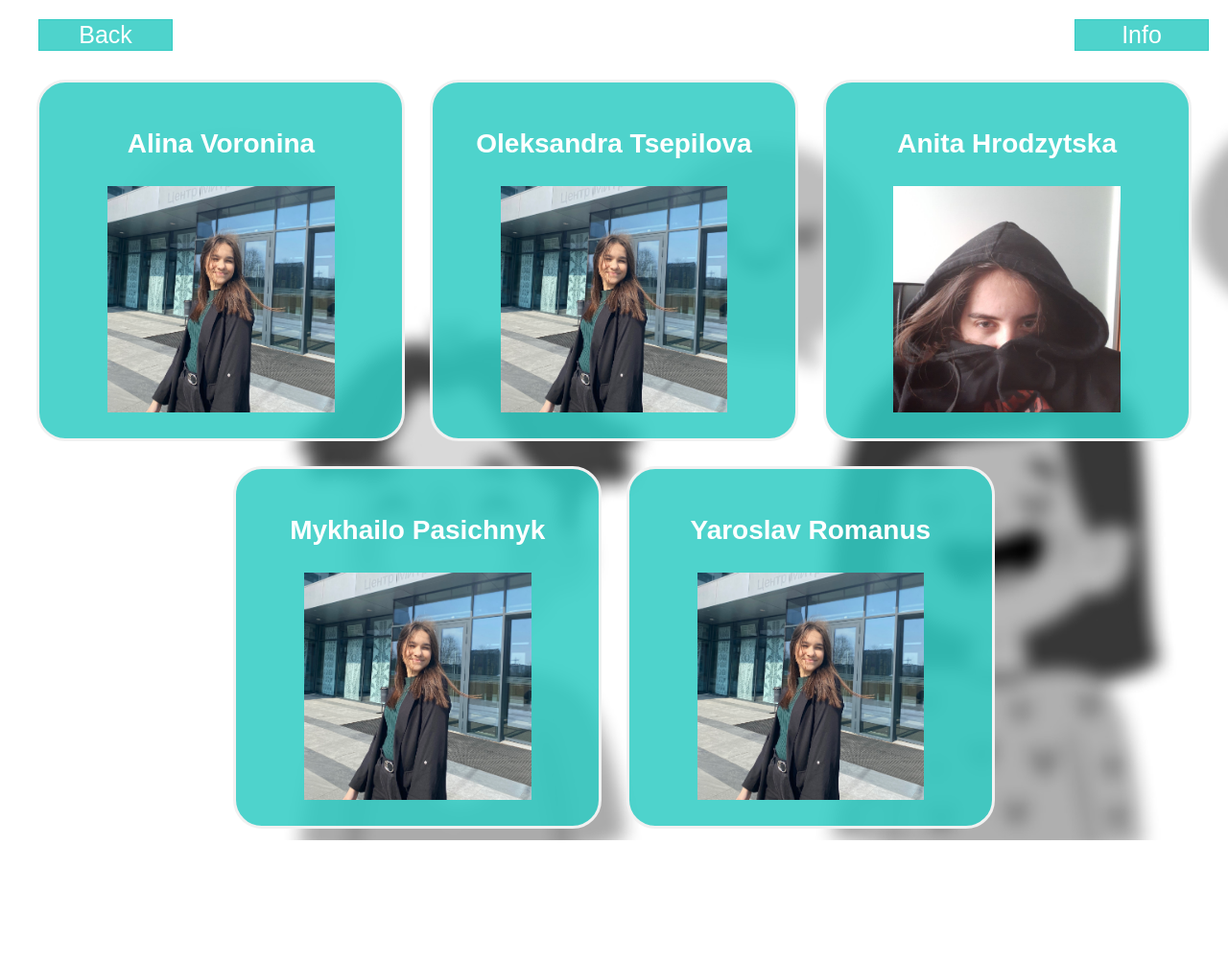
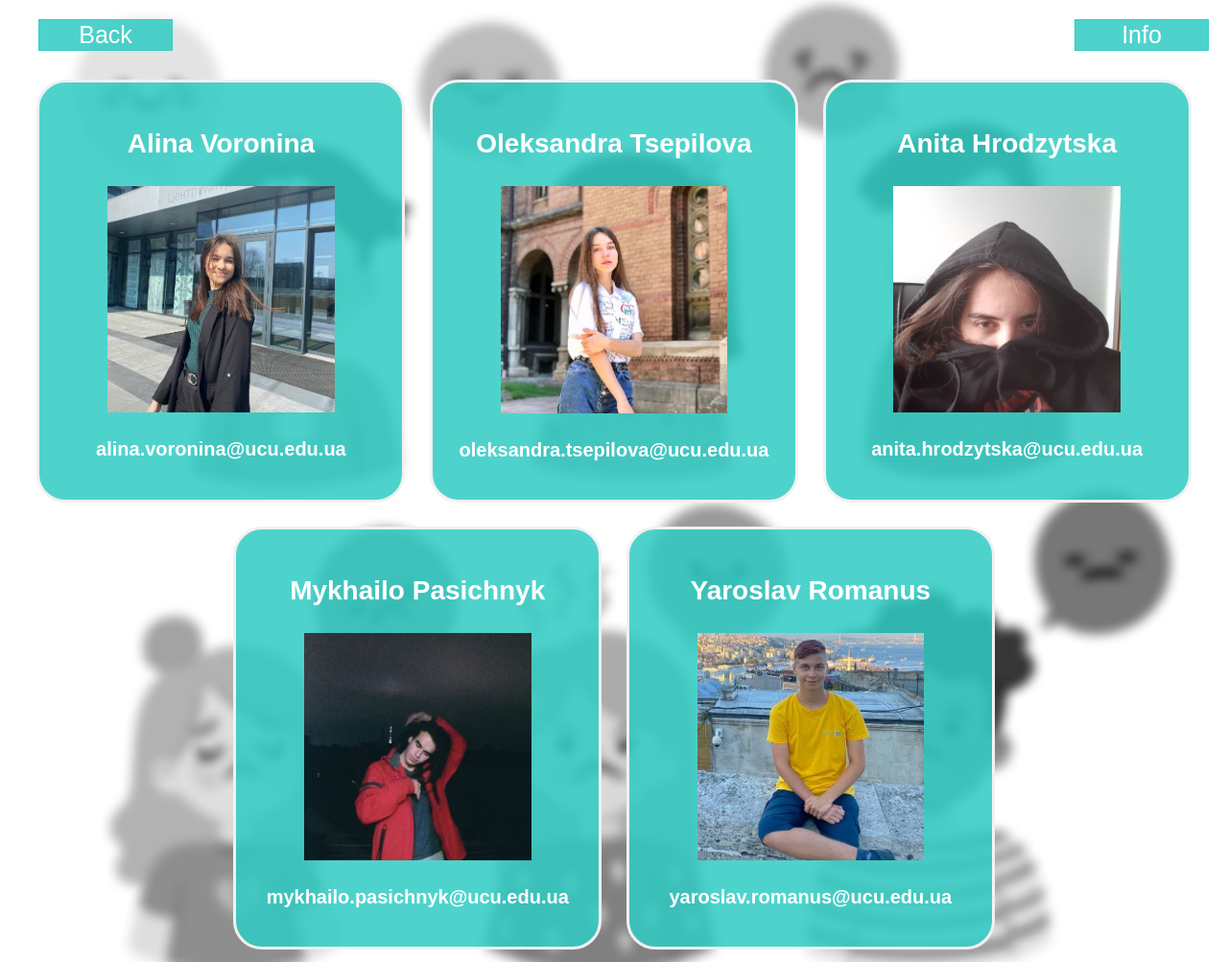
Before and after one commit to linvieson/emotions-recognition, a Django app: template templates/infopage.html in a window 1280 px wide. Shown: the whole page at 96% size. Before the commit the page ends 876 px from the top, so only its background shows below. Run offline with Django 3.2, Linux system fonts and the light colour scheme; the template is opened without the code that fills it, so the values that code supplies are empty.

Commit message:
fixed front two pages

```diff
--- a/templates/infopage.html
+++ b/templates/infopage.html
@@ -76,13 +76,17 @@
             width: 70%;
         }
 
+
         .page-content{
             position: absolute;
             top: 0%;
             left: 0%;
-            position: center;
-            size:inherit;
-            background-image: url('images/image.jpg');
+            background-position: center;
+            background-size: 100%;
+            background-image: url('../static/image.jpg');
+        }
+        .email{
+            font-size: 20px;
         }
     </style>
 </head>
@@ -101,19 +105,22 @@
                 <div class='person'>
                     <p class='name'>Alina Voronina</p>
                     <div class="description">
-                        <img src='images/Alina.jpg'>
+                        <img src='../static/Alina.JPG'>
+                        <p class='email'>alina.voronina@ucu.edu.ua</p>
                     </div>
                 </div>
                 <div class='person'>
                     <p class='name'>Oleksandra Tsepilova</p>
                     <div class="description">
-                        <img src='images/Alina.jpg'>
+                        <img src='../static/sasha.jpg'>
+                        <p class='email'>oleksandra.tsepilova@ucu.edu.ua</p>
                     </div>
                 </div>
                 <div class='person'>
                     <p class='name'>Anita Hrodzytska</p>
                     <div class="description">
-                        <img src='images/anita.jpg'>
+                        <img src='../static/anita.jpg'>
+                        <p class='email'>anita.hrodzytska@ucu.edu.ua</p>
                     </div>
                 </div>
             </div>
@@ -121,13 +128,15 @@
                 <div class='person'>
                     <p class='name'>Mykhailo Pasichnyk</p>
                     <div class="description">
-                        <img src='images/Alina.jpg'>
+                        <img src='../static/mykhailo.jpeg'>
+                        <p class='email'>mykhailo.pasichnyk@ucu.edu.ua</p>
                     </div>
                 </div>
                 <div class='person'>
                     <p class='name'>Yaroslav Romanus</p>
                     <div class="description">
-                        <img src='images/Alina.jpg'>
+                        <img src='../static/yaroslav.jpg'>
+                        <p class='email'>yaroslav.romanus@ucu.edu.ua</p>
                     </div>
                 </div>
             </div>
```
Also changed, not shown: static/2634805.jpg (added), static/Alina.JPG (added), static/anita.jpg (added), static/emotions.jpg (added), static/image.jpg (added), static/mykhailo.jpeg (added), static/sasha.jpg (added), static/yaroslav.jpg (added).
